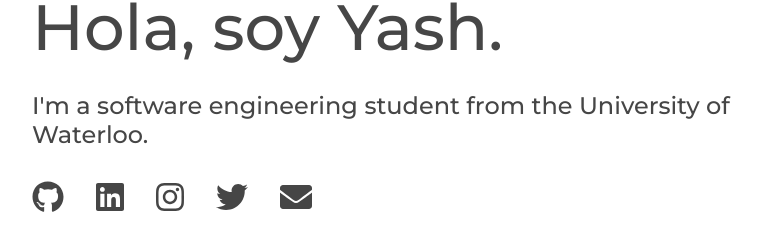
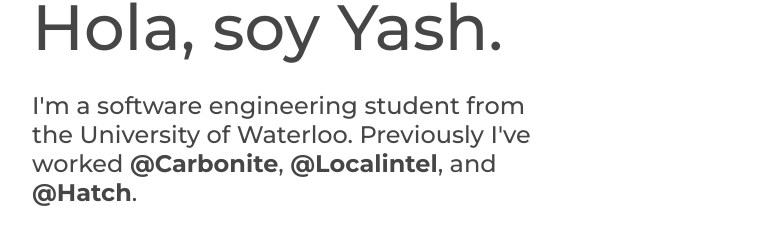
Before and after one commit to YashArora0606/yasharora.com, a React (Create React App) app: page / in a window 1280 px wide. Shown: the part 257-494 px from the top of the page, without its empty margins (96-858 px from the left). Built offline with nearby package versions, Linux system fonts and the light colour scheme.

Commit message:
Content changes

```diff
--- a/src/Home.scss
+++ b/src/Home.scss
@@ -27,7 +27,7 @@
 }
 
 .subtitle {
-  max-width: 768px;
+  max-width: 32rem;
   font-size: 1.5rem;
 }
 
--- a/src/Home.tsx
+++ b/src/Home.tsx
@@ -33,7 +33,7 @@
           <div className="text-area">
             <img className="headshot" src="/headshot.jpg" alt="headshot" />
             <div className="title">{greetings[greetingCounter]}<i className="fab fa-github"></i></div>
-            <div className="subtitle">I'm a software engineering student from the University of Waterloo.</div>
+            <div className="subtitle">I'm a software engineering student from the University of Waterloo. Previously I've worked <b>@Carbonite</b>, <b>@Localintel</b>, and <b>@Hatch</b>.</div>
 
             <div className="icon-area">
               <a target="_blank" rel="noreferrer" href="https://www.github.com/yasharora0606">
@@ -54,7 +54,7 @@
             </div>
             <a target="_blank" rel="noreferrer" href="YashArora_Resume.pdf">
               <button className="resume-button">
-                Resume
+                Résumé
               </button>
             </a>
 
--- a/src/paths.json
+++ b/src/paths.json
@@ -52,6 +52,10 @@
       "url": "https://devpost.com/software/anti-covid-covid-club"
     },
     {
+      "extension": "/murmur",
+      "url": "https://github.com/YashArora0606/Murmur"
+    },
+    {
       "extension": "/shoppies",
       "url": "https://github.com/YashArora0606/Shopify-Frontend-Application-Fall-2021"
     },
--- a/tsconfig.json
+++ b/tsconfig.json
@@ -18,7 +18,7 @@
     "resolveJsonModule": true,
     "isolatedModules": true,
     "noEmit": true,
-    "jsx": "react"
+    "jsx": "react-jsx"
   },
   "include": [
     "src"
```
Also changed, not shown: 1 other file (tests, documents, lock files or other folders).
